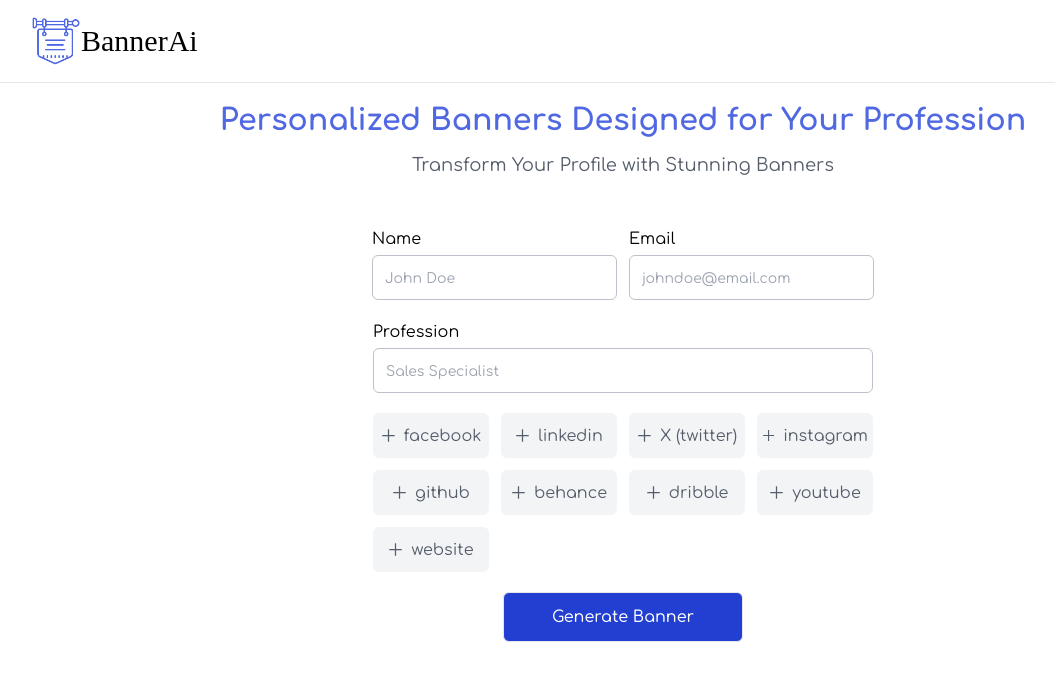
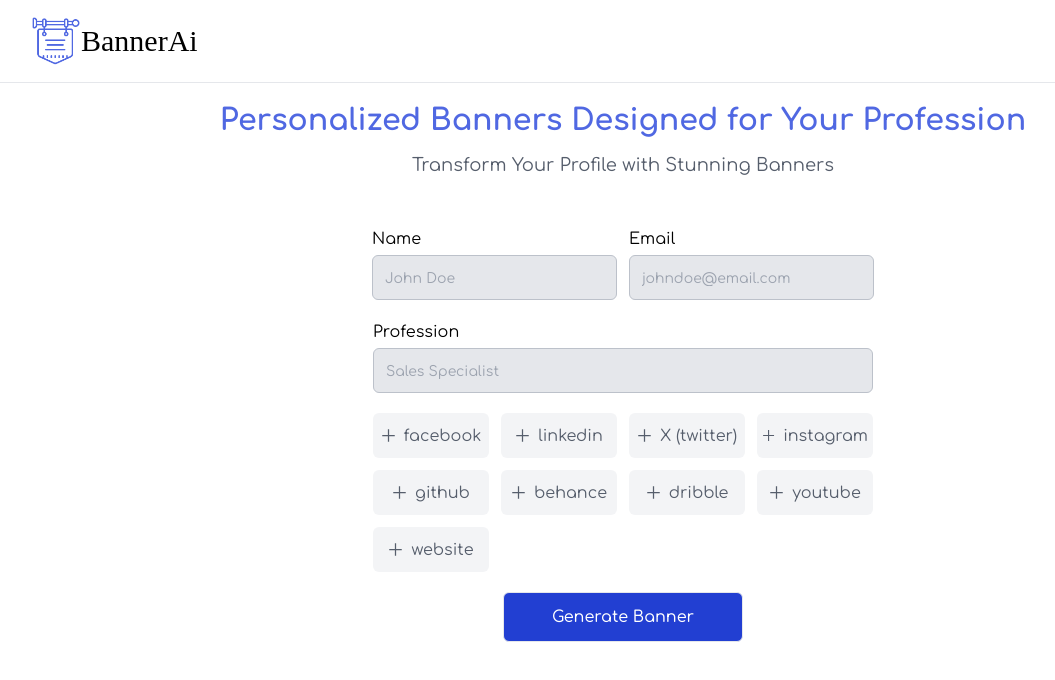
Before and after one commit to okhuaroboosayuki/BannerAi, a React (Vite) app: page / in a window 1280 px wide. Shown: the top 680 px of the page, without its empty margins (17-1072 px from the left). Built offline with nearby package versions, Linux system fonts and the light colour scheme; a web font is replaced by a local one.

Commit message:
refactor Input component to enhance editable state handling and improve styling for disabled inputs

```diff
--- a/src/components/form/Input.jsx
+++ b/src/components/form/Input.jsx
@@ -2,7 +2,7 @@ import PropTypes from "prop-types";
 import { forwardRef } from "react";
 import { toast } from "react-toastify";
 
-const Input = forwardRef(({ type, placeholder, name, value, socialMediaLink, socialMedia, onChange, dispatch, errors, generatedOutput, customWidth }, ref) => {
+const Input = forwardRef(({ type, placeholder, name, value, socialMediaLink, socialMedia, onChange, dispatch, errors, editable, customWidth }, ref) => {
   const isSocialMedia = ["facebook", "linkedin", "instagram", "X (twitter)", "github", "behance", "dribble", "youtube", "website"].includes(name);
 
   const addSocialMedia = () => {
@@ -46,10 +46,10 @@ const Input = forwardRef(({ type, placeholder, name, value, socialMediaLink, soc
           name={name}
           id={name}
           placeholder={placeholder}
-          className={errors[name] ? `input ${customWidth} border-red-600` : `border-Silvermist input ${customWidth}`}
+          className={errors[name] ? `input ${customWidth} border-red-600` : `border-Silvermist input ${customWidth} ${!editable ? "cursor-not-allowed bg-gray-200" : "cursor-text"}`}
           onChange={onChange}
           value={value}
-          disabled={generatedOutput && true}
+          disabled={!editable}
         />
       </div>
     );
@@ -86,7 +86,7 @@ Input.propTypes = {
   socialMediaLink: PropTypes.string,
   dispatch: PropTypes.func,
   errors: PropTypes.object,
-  generatedOutput: PropTypes.any,
+  editable: PropTypes.bool,
   customWidth: PropTypes.string,
   socialMedia: PropTypes.array,
 };
```
